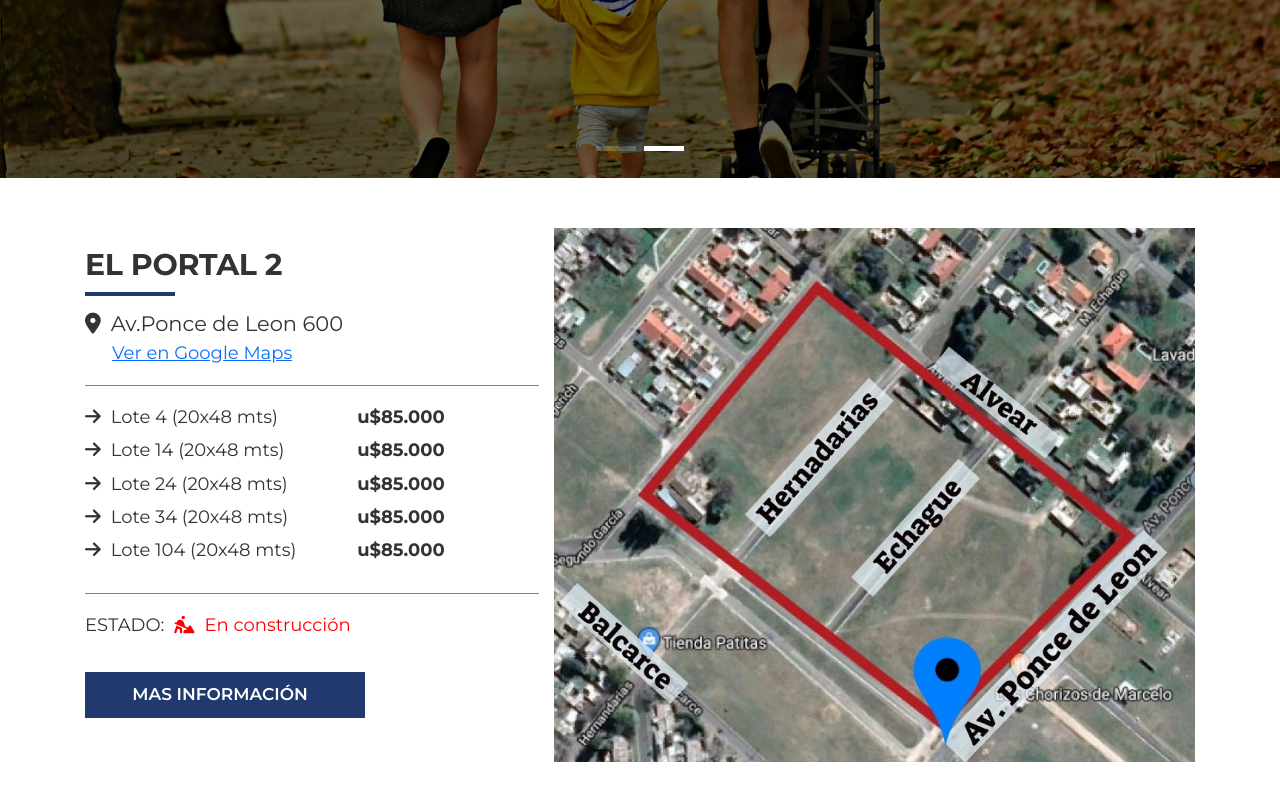
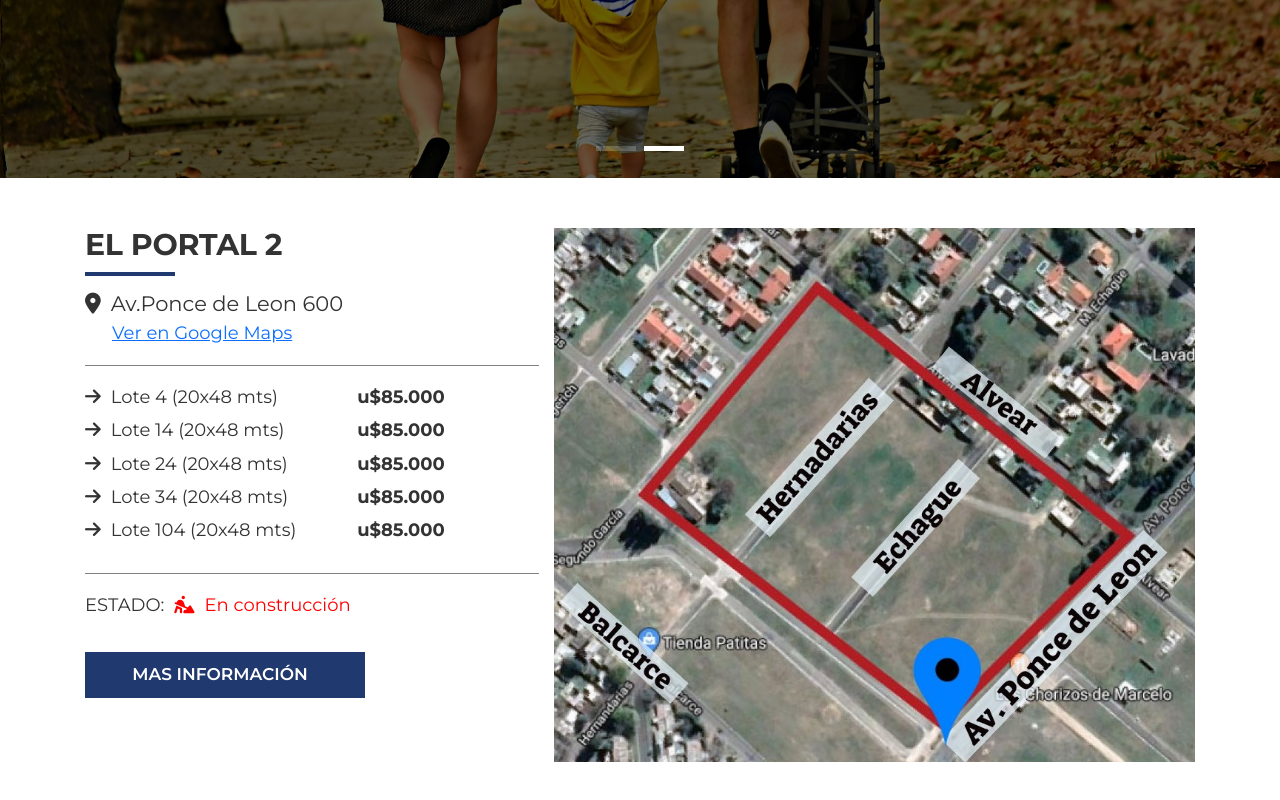
Before and after one commit to matiasmd8610/kerlin_bienes_raices, a website: page index.html in a window 1280 px wide. Shown: the part 542-1342 px from the top of the page. Drawn offline with nearby package versions, Linux system fonts and the light colour scheme.

Commit message:
mejorados margenes loteo v3

```diff
--- a/assets/styles/scss/_sections.scss
+++ b/assets/styles/scss/_sections.scss
@@ -135,7 +135,7 @@
         display:flex;
         flex-direction:column;
         align-items:flex-start;
-        padding-top: 20px;
+        margin-bottom: 30px;
         gap:20px;
 
         .loteo__barrio--titulo{
```
Also changed, not shown: assets/styles/css/main.css.
